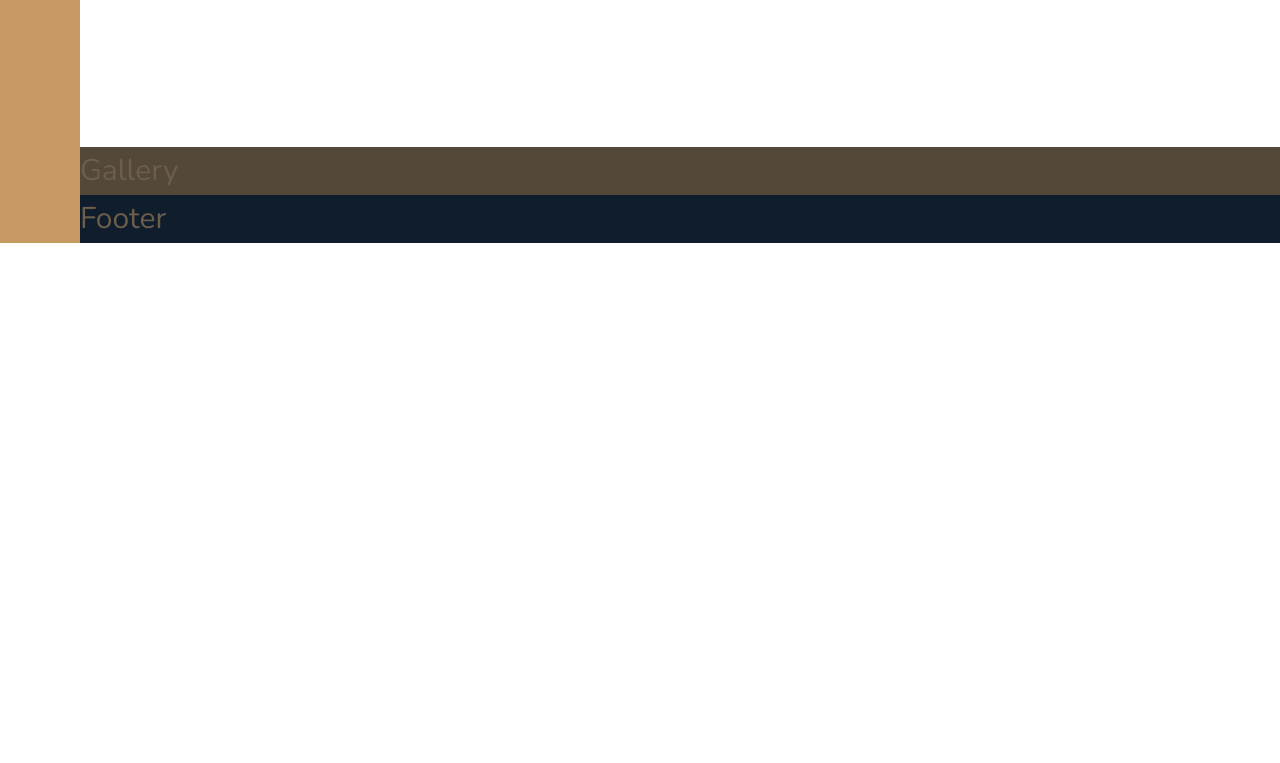
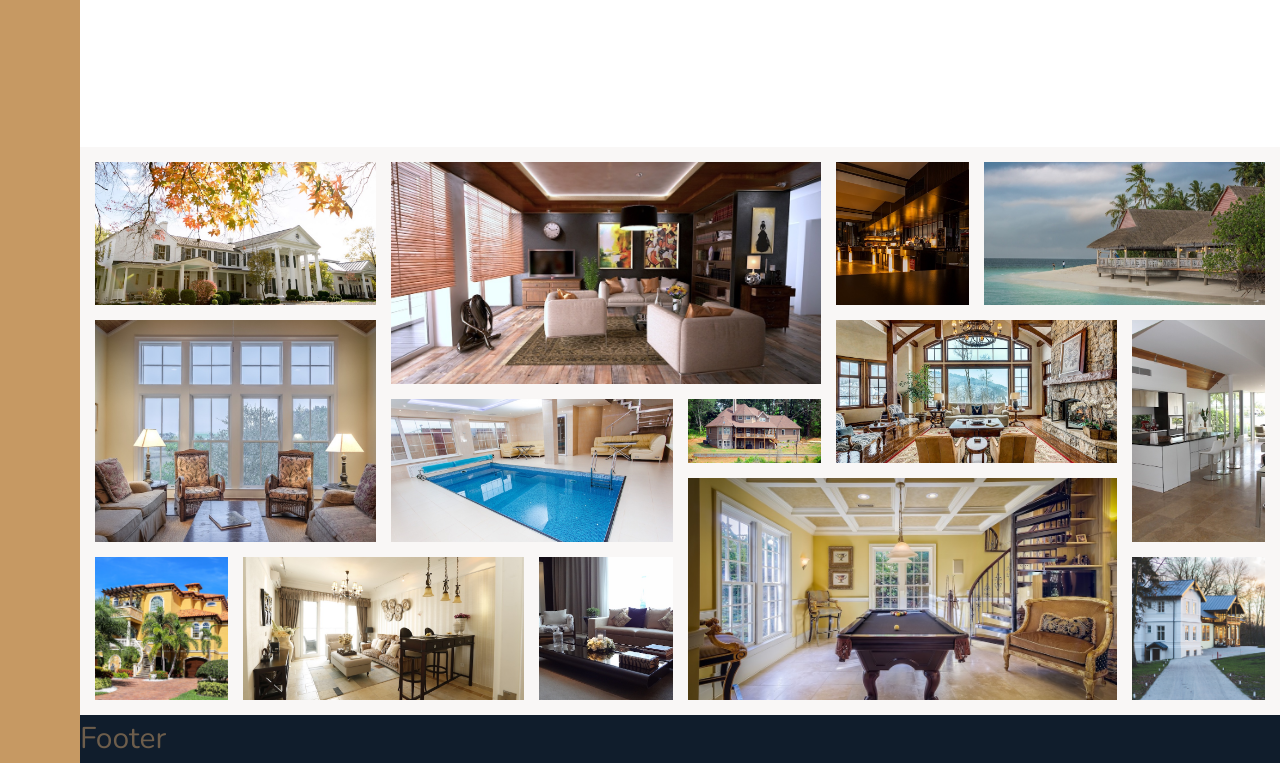
Before and after one commit to tundeszne/nexter, a website: page index.html in a window 1280 px wide. Shown: the part 2915-3678 px from the top of the page. Before the commit the page ends 3158 px from the top, so only its background shows below. Drawn offline with nearby package versions, Linux system fonts and the light colour scheme.

Commit message:
markup style image gallery

```diff
--- a/index.html
+++ b/index.html
@@ -306,7 +306,50 @@
       </div>
     </section>
 
-    <section class="gallery">Gallery</section>
+    <section class="gallery">
+        <figure class="gallery__item gallery__item--1">
+            <img src="img/gal-1.jpeg" alt="Gallery image 1" class="gallery__img"></img>
+        </figure>
+        <figure class="gallery__item gallery__item--2">
+            <img src="img/gal-2.jpeg" alt="Gallery image 2" class="gallery__img"</img>
+        </figure>
+        <figure class="gallery__item gallery__item--3">
+            <img src="img/gal-3.jpeg" alt="Gallery image 3" class="gallery__img"</img>
+        </figure>
+        <figure class="gallery__item gallery__item--4">
+            <img src="img/gal-4.jpeg" alt="Gallery image 4" class="gallery__img"</img>
+        </figure>
+        <figure class="gallery__item gallery__item--5">
+            <img src="img/gal-5.jpeg" alt="Gallery image 5" class="gallery__img"</img>
+        </figure>
+        <figure class="gallery__item gallery__item--6">
+            <img src="img/gal-6.jpeg" alt="Gallery image 6" class="gallery__img"</img>
+        </figure>
+        <figure class="gallery__item gallery__item--7">
+            <img src="img/gal-7.jpeg" alt="Gallery image 7" class="gallery__img"</img>
+        </figure>
+        <figure class="gallery__item gallery__item--8">
+            <img src="img/gal-8.jpeg" alt="Gallery image 8" class="gallery__img"</img>
+        </figure>
+        <figure class="gallery__item gallery__item--9">
+            <img src="img/gal-9.jpeg" alt="Gallery image 9" class="gallery__img"</img>
+        </figure>
+        <figure class="gallery__item gallery__item--10">
+            <img src="img/gal-10.jpeg" alt="Gallery image 10" class="gallery__img"</img>
+        </figure>
+        <figure class="gallery__item gallery__item--11">
+            <img src="img/gal-11.jpeg" alt="Gallery image 11" class="gallery__img"</img>
+        </figure>
+        <figure class="gallery__item gallery__item--12">
+            <img src="img/gal-12.jpeg" alt="Gallery image 12" class="gallery__img"</img>
+        </figure>
+        <figure class="gallery__item gallery__item--13">
+            <img src="img/gal-13.jpeg" alt="Gallery image 13" class="gallery__img"</img>
+        </figure>
+        <figure class="gallery__item gallery__item--14">
+            <img src="img/gal-14.jpeg" alt="Gallery image 14" class="gallery__img"</img>
+        </figure>
+    </section>
 
     <footer class="footer">Footer</footer>
   </body>
--- a/sass/_gallery.scss
+++ b/sass/_gallery.scss
@@ -1,4 +1,89 @@
 .gallery {
-  background-color: $color-grey-dark-1;
+  background-color: $color-grey-light-1;
   grid-column: full-start / full-end;
+
+  display: grid;
+  grid-template-columns: repeat(8, 1fr);
+  grid-template-rows: repeat(7, 5vw);
+  grid-gap: 1.5rem;
+  padding: 1.5rem;
+
+  &__item {
+    &--1 {
+      grid-row: 1 / span 2;
+      grid-column: 1 / 3;
+    }
+
+    &--2 {
+      grid-row: 1 / span 3;
+      grid-column: 3 / span 3;
+    }
+
+    &--3 {
+      grid-row: 1 / span 2;
+      grid-column: 6 / 7;
+    }
+
+    &--4 {
+      grid-row: 1 / span 2;
+      grid-column: 7 / -1;
+    }
+
+    &--5 {
+      grid-row: 3 / span 3;
+      grid-column: 1 / span 2;
+    }
+
+    &--6 {
+      grid-row: 4 / span 2;
+      grid-column: 3 / span 2;
+    }
+
+    &--7 {
+      grid-row: 4 / 5;
+      grid-column: 5 / 6;
+    }
+
+    &--8 {
+      grid-row: 3 / span 2;
+      grid-column: 6 / span 2;
+    }
+
+    &--9 {
+      grid-row: 3 / span 3;
+      grid-column: 8 / -1;
+    }
+
+    &--10 {
+      grid-row: 6 / -1;
+      grid-column: 1 / 2;
+    }
+
+    &--11 {
+      grid-row: 6 / -1;
+      grid-column: 2 / span 2;
+    }
+
+    &--12 {
+      grid-row: 6 / -1;
+      grid-column: 4 / 5;
+    }
+
+    &--13 {
+      grid-row: 5 / -1;
+      grid-column: 5 / span 3;
+    }
+
+    &--14 {
+      grid-row: 6 / -1;
+      grid-column: 8 / -1;
+    }
+  }
+
+  &__img {
+    width: 100%;
+    height: 100%;
+    object-fit: cover;
+    display: block;
+  }
 }
```
Also changed, not shown: css/style.css.
